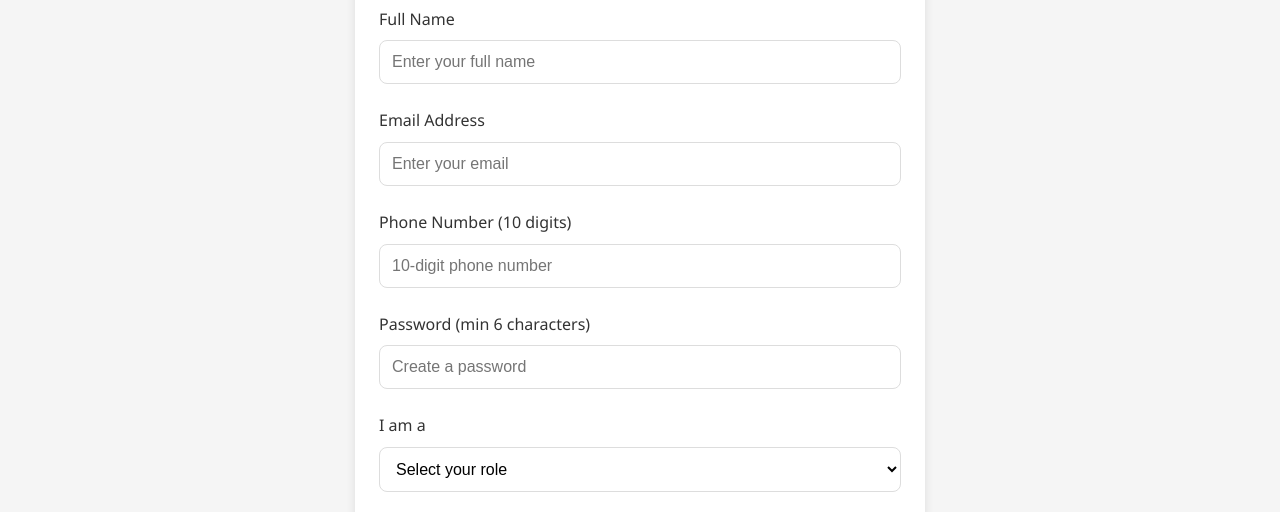
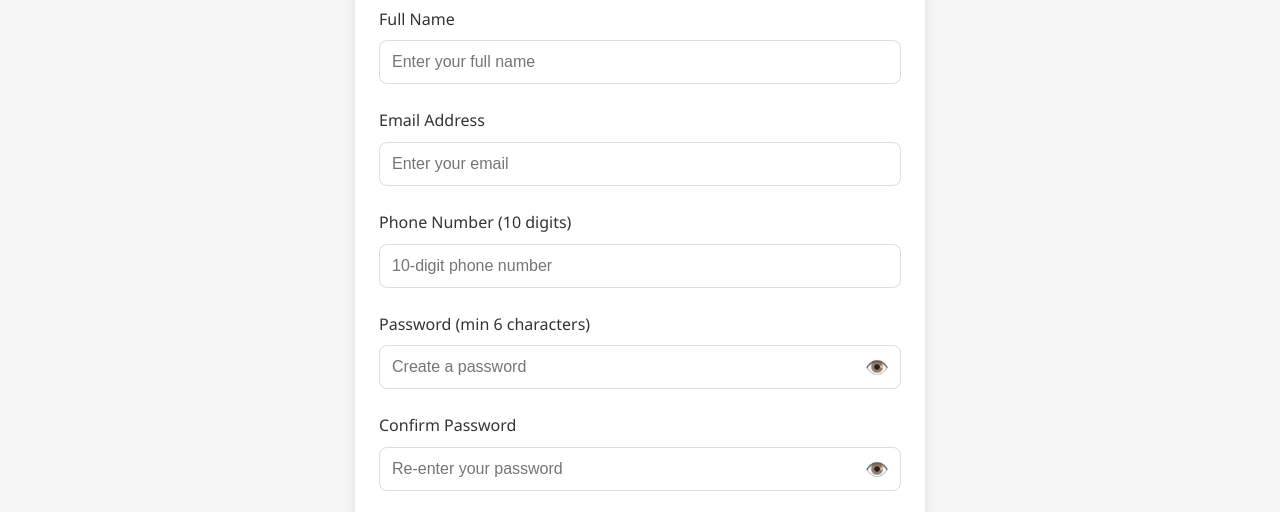
Before and after one commit to akhilkrishnak25/lifelink, a website: page register.html in a window 1280 px wide. Shown: the part 256-768 px from the top of the page. Drawn offline with Linux system fonts and the light colour scheme.

Commit message:
feat: Add confirm password and show/hide password (eye icon) to login and registration
IMPROVEMENTS:
1. Registration Form:
   - Added confirm password field for validation
   - Eye icon (👁️) to toggle password visibility on both password fields
   - Validation ensures passwords match before registration

2. Login Form:
   - Eye icon (👁️) to toggle password visibility
   - Better UX for entering passwords

3. Password Toggle Icons:
   - 👁️ when password is hidden
   - 🙈 when password is visible
   - Positioned as overlay on right side of input

User can now see what they're typing and confirm passwords match!

```diff
--- a/js/auth.js
+++ b/js/auth.js
@@ -93,6 +93,7 @@ async function handleRegister(event) {
   const email = document.getElementById('email').value.trim();
   const phone = document.getElementById('phone').value.trim();
   const password = document.getElementById('password').value;
+  const confirmPassword = document.getElementById('confirmPassword')?.value || '';
   const role = document.getElementById('role').value;
 
   // Validation
@@ -113,6 +114,11 @@ async function handleRegister(event) {
 
   if (password.length < 8) {
     showAlert('Password must be at least 8 characters', 'danger');
+    return;
+  }
+
+  if (confirmPassword && password !== confirmPassword) {
+    showAlert('Passwords do not match', 'danger');
     return;
   }
 
--- a/register.html
+++ b/register.html
@@ -54,7 +54,22 @@
 
                 <div class="form-group">
                     <label class="form-label" for="password">Password (min 6 characters)</label>
-                    <input type="password" id="password" class="form-control" placeholder="Create a password" required minlength="6" aria-required="true" autocomplete="new-password">
+                    <div style="position: relative;">
+                        <input type="password" id="password" class="form-control" placeholder="Create a password" required minlength="6" aria-required="true" autocomplete="new-password" style="padding-right: 40px;">
+                        <span onclick="togglePassword('password', 'togglePasswordIcon')" style="position: absolute; right: 12px; top: 50%; transform: translateY(-50%); cursor: pointer; font-size: 1.2rem; user-select: none;" title="Toggle password visibility">
+                            <span id="togglePasswordIcon">👁️</span>
+                        </span>
+                    </div>
+                </div>
+
+                <div class="form-group">
+                    <label class="form-label" for="confirmPassword">Confirm Password</label>
+                    <div style="position: relative;">
+                        <input type="password" id="confirmPassword" class="form-control" placeholder="Re-enter your password" required minlength="6" aria-required="true" autocomplete="new-password" style="padding-right: 40px;">
+                        <span onclick="togglePassword('confirmPassword', 'toggleConfirmPasswordIcon')" style="position: absolute; right: 12px; top: 50%; transform: translateY(-50%); cursor: pointer; font-size: 1.2rem; user-select: none;" title="Toggle password visibility">
+                            <span id="toggleConfirmPasswordIcon">👁️</span>
+                        </span>
+                    </div>
                 </div>
 
                 <div class="form-group">
@@ -142,6 +157,20 @@
     <script src="js/common.js"></script>
     <script src="js/auth.js"></script>
     <script>
+        // Toggle password visibility
+        function togglePassword(inputId, iconId) {
+            const input = document.getElementById(inputId);
+            const icon = document.getElementById(iconId);
+
+            if (input.type === 'password') {
+                input.type = 'text';
+                icon.textContent = '🙈';
+            } else {
+                input.type = 'password';
+                icon.textContent = '👁️';
+            }
+        }
+
         // Show/hide donor fields based on role selection
         document.getElementById('role').addEventListener('change', function() {
             const donorFields = document.getElementById('donorFields');
```
Also changed, not shown: login.html (+20 -1 lines).
